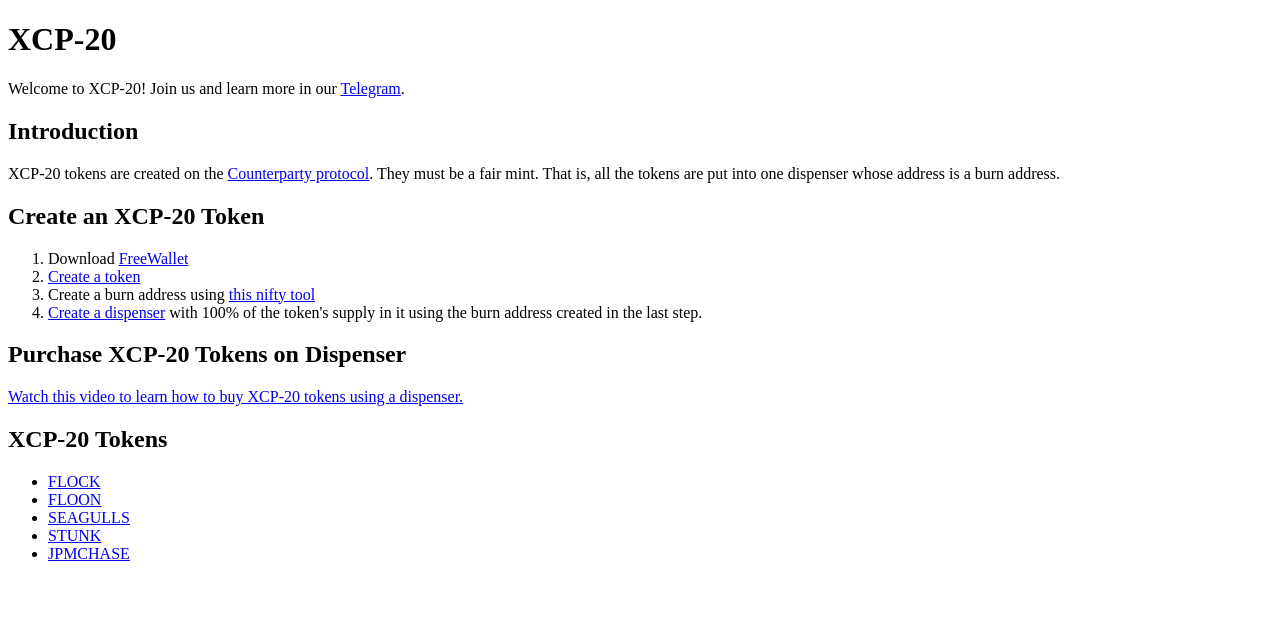
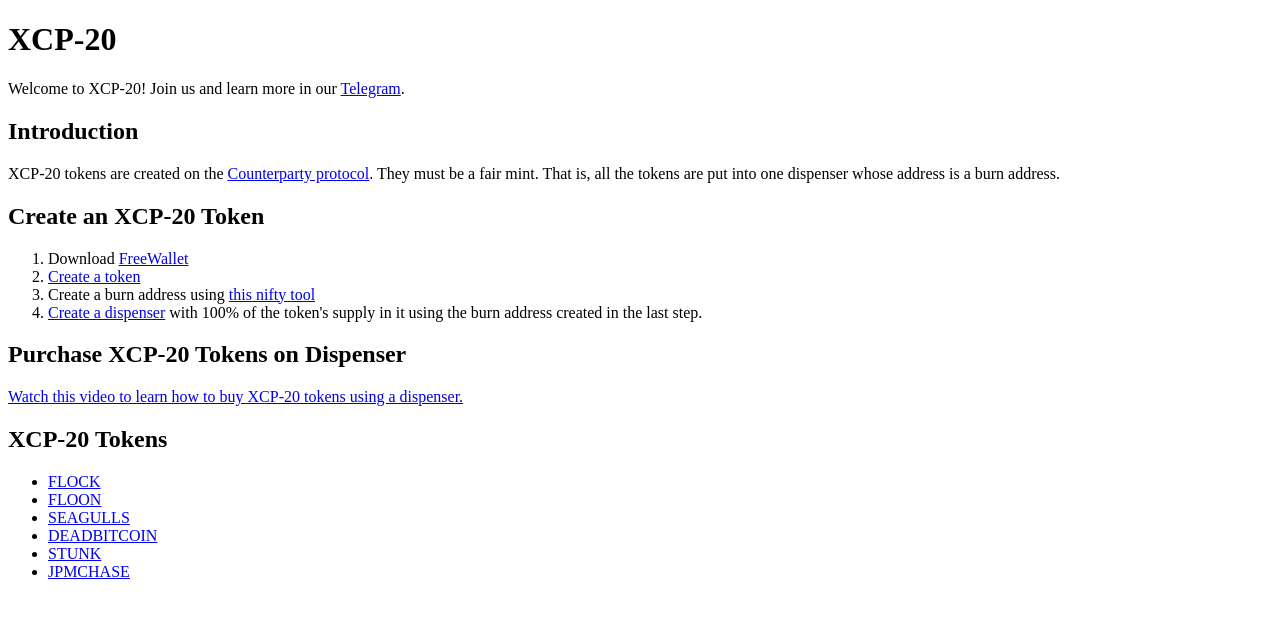
Before and after one commit to AryanJ-NYC/xcp20-wtf, a Next.js app: page / in a window 1280 px wide. Shown: the top 618 px of the page. Built offline with nearby package versions, Linux system fonts and the light colour scheme.

Commit message:
Add DEADBITCOIN to token list

```diff
--- a/src/app/page.tsx
+++ b/src/app/page.tsx
@@ -76,6 +76,11 @@
             </a>
           </li>
           <li>
+            <a href="https://xchain.io/asset/DEADBITCOIN" target="_blank">
+              DEADBITCOIN
+            </a>
+          </li>
+          <li>
             <a href="https://xchain.io/asset/STUNK" target="_blank">
               STUNK
             </a>
```
